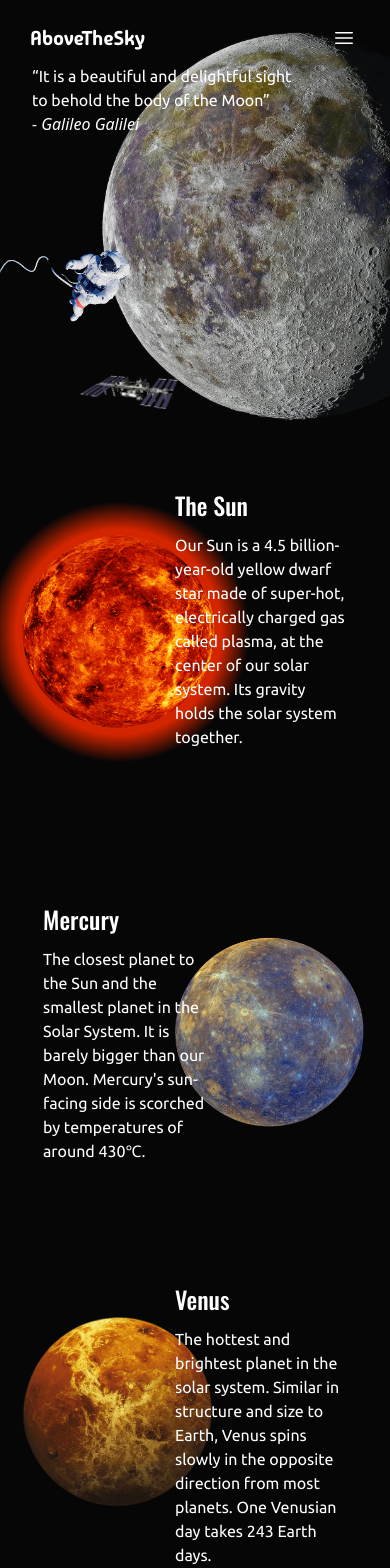
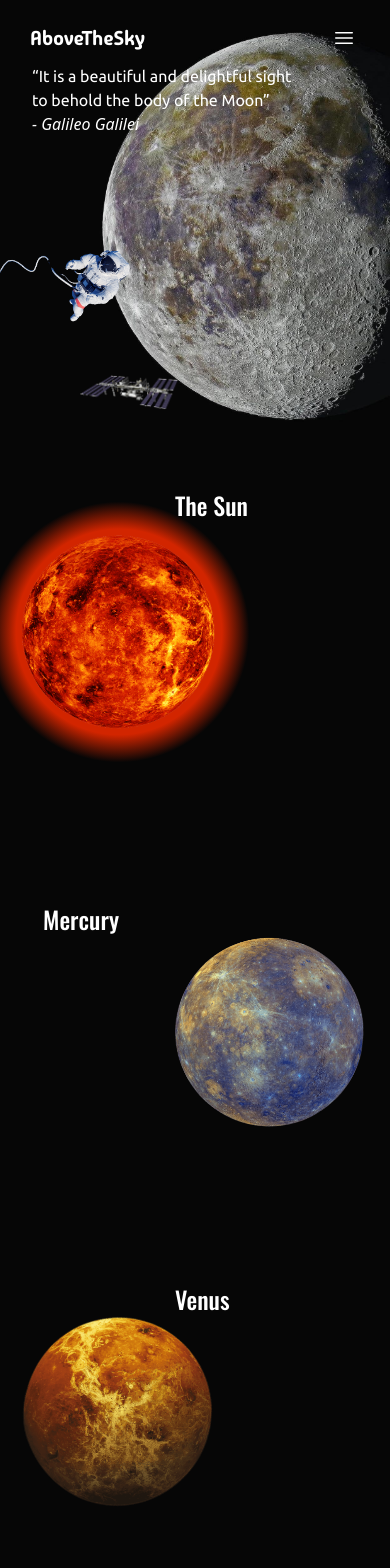
Before and after one commit to DenysKors/AboveTheSky_PetProject, a React (Vite) app: page / in a window 390 px wide. Shown: the top 1568 px of the page. Built offline with nearby package versions, Linux system fonts and the light colour scheme.

Commit message:
Add observer css class

```diff
--- a/src/App.jsx
+++ b/src/App.jsx
@@ -1,14 +1,11 @@
-import { useEffect } from "react";
 import { observer } from "./utils/observer";
 
 import LandingPage from "./pages/LandingPage";
 
-window.onload = () => {
-  const sectionText = document
+window.onload = () =>
+  document
     .querySelectorAll(".section-text")
-    .forEach((text) => observer.observe(text));
-  console.log(sectionText);
-};
+    .forEach((el) => observer.observe(el));
 
 function App() {
   return (
--- a/src/components/MercurySection.jsx
+++ b/src/components/MercurySection.jsx
@@ -14,7 +14,7 @@ function MercurySection() {
       <div className="absolute z-10 left-[10%] top-[15%] p-1 max-w-[180px] md:max-w-[225px] lg:max-w-[320px] xl:max-w-[380px]">
         <h2 className="section-title">Mercury</h2>
         <ArrowRightIcon className="text-yellow-500 hidden md:block md:w-5 md:h-5 lg:w-7 lg:h-7 animate-pulse" />
-        <p className="section-text text-fadeIn">
+        <p className="section-text">
           The closest planet to the Sun and the smallest planet in the Solar
           System. It is barely bigger than our Moon. Mercury's sun-facing side
           is scorched by temperatures of around 430&#8451;.
--- a/src/components/SunSection.jsx
+++ b/src/components/SunSection.jsx
@@ -16,7 +16,7 @@ function SunSection() {
       <div className="absolute z-10 right-[10%] top-[15%] p-1 max-w-[180px] md:max-w-[225px] lg:max-w-[320px] xl:max-w-[380px]">
         <h2 className="section-title">The Sun</h2>
         <ArrowLeftIcon className="text-yellow-500 hidden md:block md:w-5 md:h-5 lg:w-7 lg:h-7 animate-pulse" />
-        <p className="section-text text-fadeIn">
+        <p className="section-text">
           Our Sun is a 4.5 billion-year-old yellow dwarf star made of super-hot,
           electrically charged gas called plasma, at the center of our solar
           system. Its gravity holds the solar system together.
--- a/src/components/VenusSection.jsx
+++ b/src/components/VenusSection.jsx
@@ -14,7 +14,7 @@ function VenusSection() {
       <div className="absolute z-10 right-[10%] top-[15%] p-1 max-w-[180px] md:max-w-[225px] lg:max-w-[320px] xl:max-w-[380px]">
         <h2 className="section-title">Venus</h2>
         <ArrowLeftIcon className="text-yellow-500 hidden md:block md:w-5 md:h-5 lg:w-7 lg:h-7 animate-pulse" />
-        <p className="section-text text-fadeIn">
+        <p className="section-text">
           The hottest and brightest planet in the solar system. Similar in
           structure and size to Earth, Venus spins slowly in the opposite
           direction from most planets. One Venusian day takes 243 Earth days.
--- a/src/index.css
+++ b/src/index.css
@@ -31,7 +31,21 @@
 
 @layer components {
   .section-text {
-    @apply text-text font-text md:text-base lg:text-lg select-none;
+    @apply text-text font-text md:text-base lg:text-lg select-none opacity-0;
+  }
+}
+
+.text-fadeIn {
+  animation: fadeIn 1s linear forwards;
+}
+
+@keyframes fadeIn {
+  0% {
+    scale: 0.8;
+  }
+  100% {
+    scale: 1;
+    opacity: 1;
   }
 }
 
--- a/src/utils/observer.js
+++ b/src/utils/observer.js
@@ -1,14 +1,16 @@
 const options = {
   root: null,
   rootMargin: "0px",
-  threshold: 0.5,
+  threshold: 0.75,
 };
 
 const onEntry = (entries, observer) => {
   entries.forEach((entry) => {
-    entry.isIntersecting
-      ? console.log("text in view")
-      : console.log("not in view");
+    if (entry.isIntersecting) {
+      entry.target.classList.add("text-fadeIn");
+    } else {
+      entry.target.classList.remove("text-fadeIn");
+    }
   });
 };
 
```
